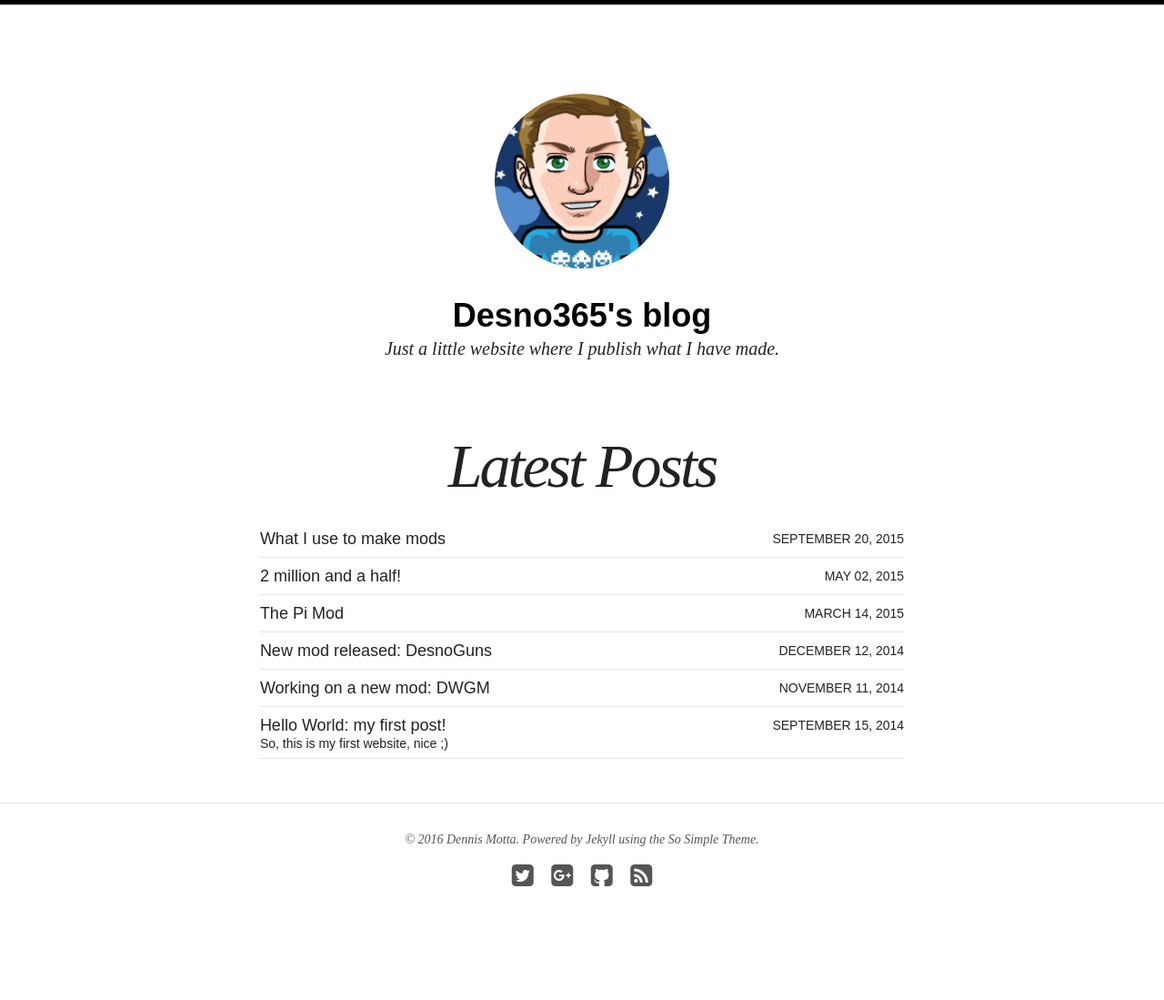
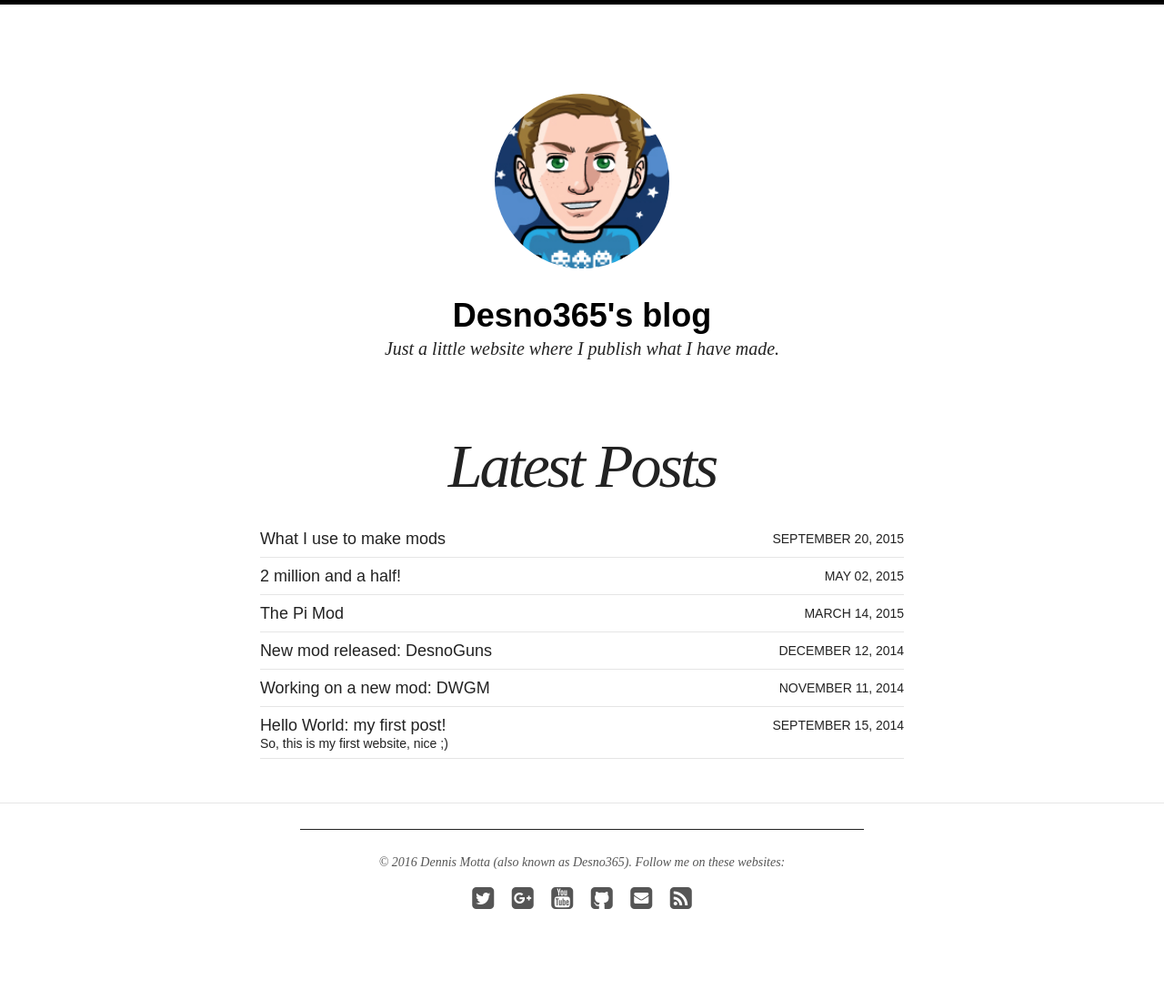
Before and after one commit to Desno365/Desno365.github.io, a Jekyll site: the page built from index.html, in a window 1280 px wide. Shown: the whole page at 91% size. Built offline with Jekyll 4.4.1, drawn with Linux system fonts in a browser that asks for light colours; nearby versions of some CDN libraries; comment, search, counter and statistics services are not loaded; before the commit the page ends 1074 px from its top, so only the background shows below that.

Commit message:
Restore differences in footer

```diff
--- a/_includes/footer.html
+++ b/_includes/footer.html
@@ -1,17 +1,23 @@
-{% if site.owner.google.ad-client and site.owner.google.ad-slot %}{% include ad-footer.html %}{% endif %}
+{% if page.noads != true %}
+	{% include ad-footer-responsive.html %}
+{% endif %}
 
-<span>&copy; {{ site.time | date: '%Y' }} {{ site.owner.name }}. Powered by <a href="http://jekyllrb.com" rel="nofollow">Jekyll</a> using the <a href="https://mademistakes.com/work/so-simple-jekyll-theme/" rel="nofollow">So Simple Theme</a>.</span>
+<br>
+
+<span>&copy; {{ site.time | date: '%Y' }} {{ site.owner.name }} (also known as {{ site.owner.nickname }}). Follow me on these websites:</span>
 <div class="social-icons">
 	{% if site.owner.twitter %}<a href="https://twitter.com/{{ site.owner.twitter }}" title="{{ site.owner.name}} on Twitter" target="_blank"><i class="fa fa-twitter-square fa-2x"></i></a>{% endif %}
 	{% if site.owner.facebook %}<a href="https://facebook.com/{{ site.owner.facebook }}" title="{{ site.owner.name}} on Facebook" target="_blank"><i class="fa fa-facebook-square fa-2x"></i></a>{% endif %}
 	{% if site.owner.google.plus %}<a href="https://plus.google.com/+{{ site.owner.google.plus }}" title="{{ site.owner.name}} on Google+" target="_blank"><i class="fa fa-google-plus-square fa-2x"></i></a>{% endif %}
+	{% if site.owner.google.youtube %}<a href="http://www.youtube.com/channel/{{ site.owner.google.youtube }}/videos" title="{{ site.owner.name}} on Youtube" target="_blank"><i class="fa fa-youtube-square fa-2x"></i></a>{% endif %}
 	{% if site.owner.linkedin %}<a href="https://linkedin.com/in/{{ site.owner.linkedin }}" title="{{ site.owner.name}} on LinkedIn" target="_blank"><i class="fa fa-linkedin-square fa-2x"></i></a>{% endif %}
 	{% if site.owner.stackexchange %}<a href="{{ site.owner.stackexchange }}" title="{{ site.owner.name}} on StackExchange" target="_blank"><i class="fa fa-stack-exchange fa-2x"></i></a>{% endif %}
 	{% if site.owner.instagram %}<a href="https://instagram.com/{{ site.owner.instagram }}" title="{{ site.owner.name}} on Instagram" target="_blank"><i class="fa fa-instagram fa-2x"></i></a>{% endif %}
 	{% if site.owner.flickr %}<a href="https://www.flickr.com/photos/{{ site.owner.flickr }}" title="{{ site.owner.name}} on Flickr" target="_blank"><i class="fa fa-flickr fa-2x"></i></a>{% endif %}
 	{% if site.owner.github %}<a href="https://github.com/{{ site.owner.github }}" title="{{ site.owner.name}} on Github" target="_blank"><i class="fa fa-github-square fa-2x"></i></a>{% endif %}
 	{% if site.owner.tumblr %}<a href="http://{{ site.owner.tumblr }}.tumblr.com" title="{{ site.owner.name}} on Tumblr" target="_blank"><i class="fa fa-tumblr-square fa-2x"></i></a>{% endif %}
-  {% if site.owner.pinterest %}<a href="https://www.pinterest.com/{{ site.owner.pinterest }}/" title="{{ site.owner.name}} on Pinterest" target="_blank"><i class="fa fa-pinterest fa-2x"></i></a>{% endif %}
+	{% if site.owner.pinterest %}<a href="https://www.pinterest.com/{{ site.owner.pinterest }}/" title="{{ site.owner.name}} on Pinterest" target="_blank"><i class="fa fa-pinterest fa-2x"></i></a>{% endif %}
+	{% if site.owner.email %}<a href="mailto:{{ site.owner.email }}" title="Send a mail to {{ site.owner.name}}" target="_blank"><i class="fa fa-envelope-square fa-2x"></i></a>{% endif %}
 	{% if site.owner.weibo %}<a href="https://www.weibo.com/u/{{ site.owner.weibo }}/" title="{{ site.owner.name}} on Weibo" target="_blank"><i class="fa fa-weibo fa-2x"></i></a>{% endif %}
   <a href="{{ site.url }}/feed.xml" title="Atom/RSS feed"><i class="fa fa-rss-square fa-2x"></i></a>
 </div><!-- /.social-icons -->
```
